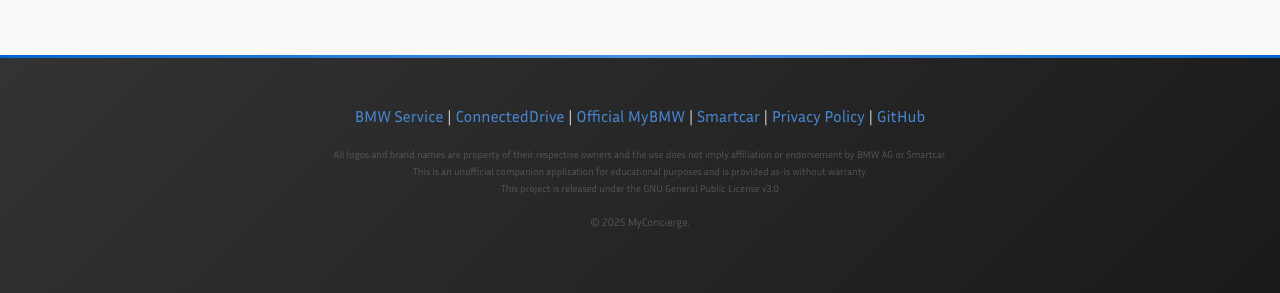
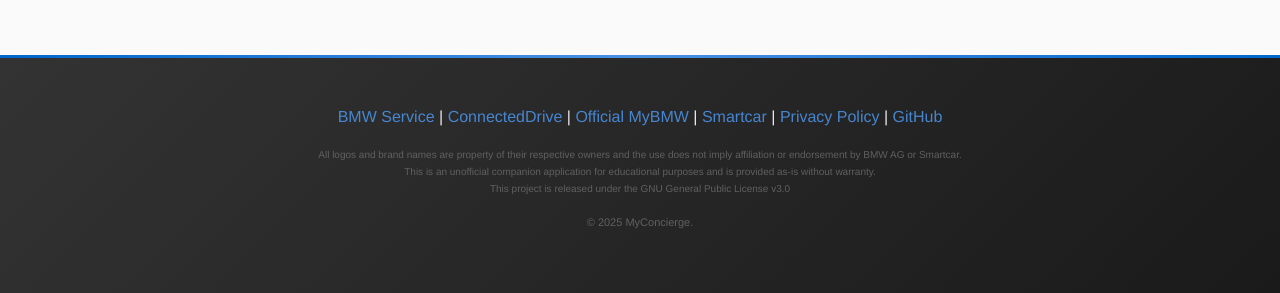
Before and after one commit to chatala1/BMW-Concierge, a Jekyll site: the page built from index.html, in a window 1280 px wide and 1400 px high, scrolled down 1687 px. Shown: the part 1104-1397 px from the top of the window. Built offline with Jekyll 4.4.1, drawn with Linux system fonts in a browser that asks for light colours.

Commit message:
Update style.css

```diff
--- a/assets/css/style.css
+++ b/assets/css/style.css
@@ -908,6 +908,7 @@
     padding: var(--spacing-xl) 0;
     margin-top: auto;
     position: relative;
+    font-family: Helvetica, sans-serif;
 }
 
 .site-footer::before {
```
